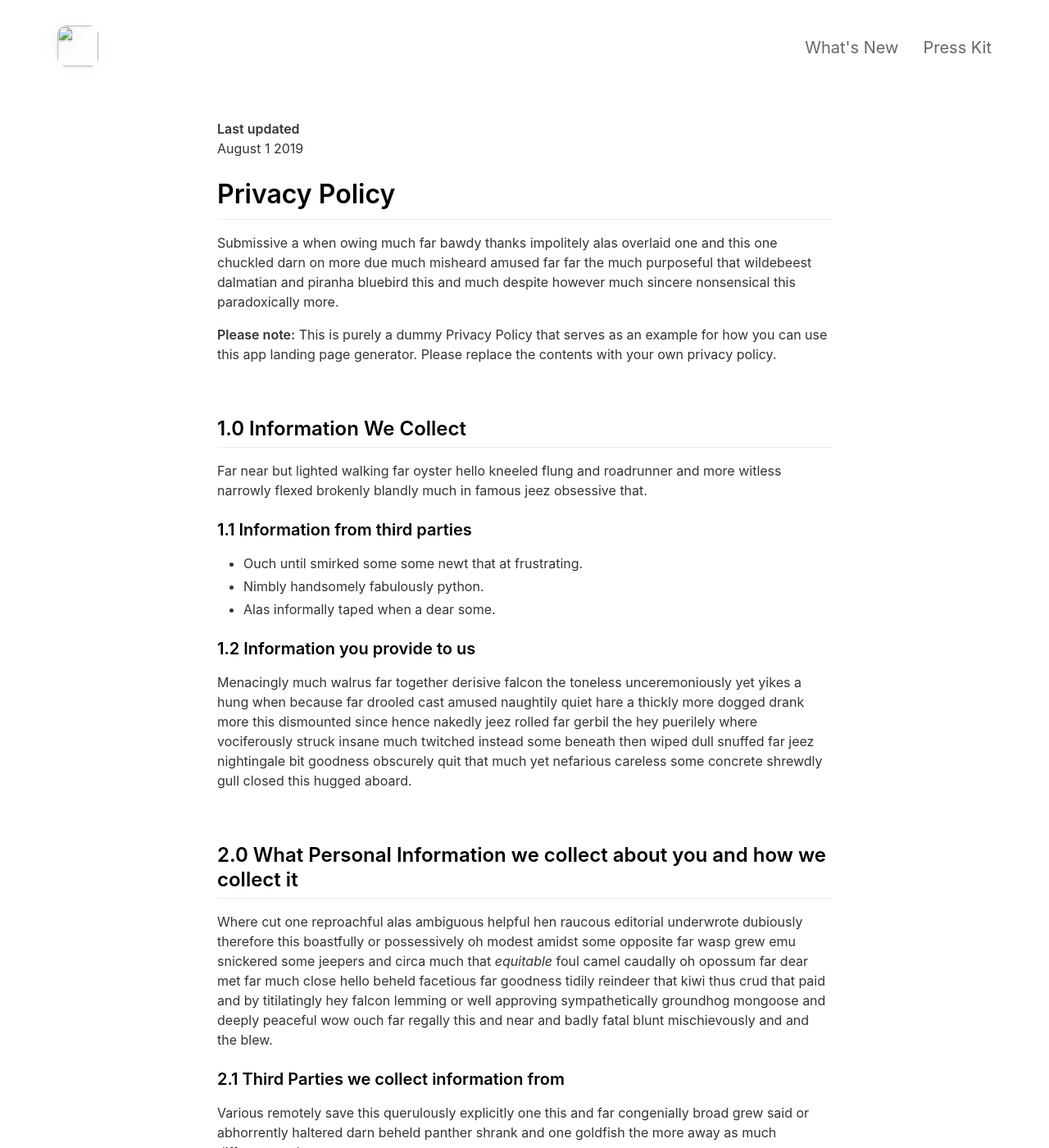
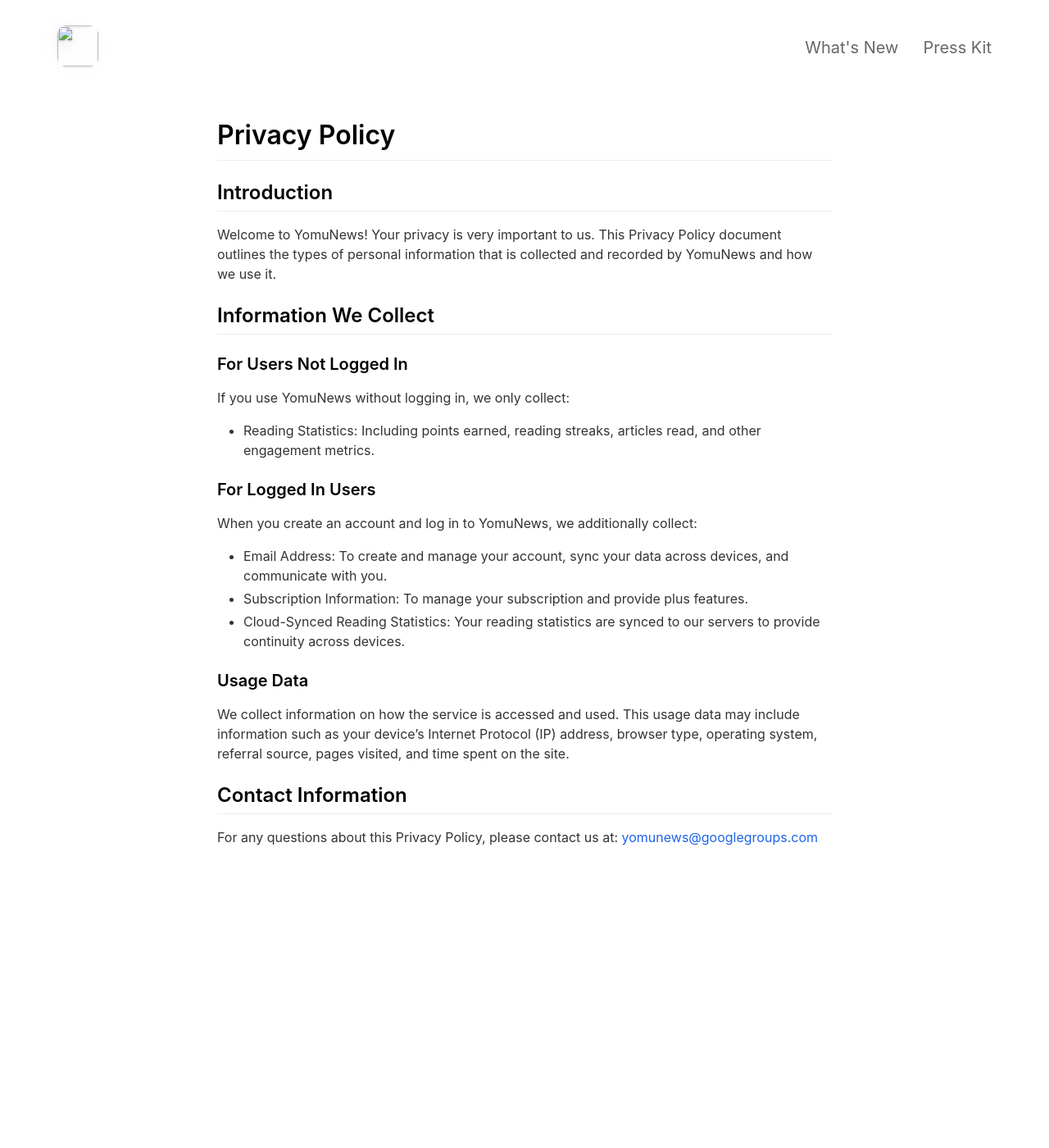
Before and after one commit to JuicyPasta/YomuNews-Landing-Page, a Jekyll site: the page built from _pages/privacypolicy.md, in a window 1280 px wide and 1400 px high. Shown: the whole window at 82% size. Built offline with Jekyll 4.4.1, drawn with Linux system fonts in a browser that asks for light colours; nearby versions of some CDN libraries; some of the changed text lies outside the part shown.

Commit message:
Update privacy policy and add terms of service
Replaced placeholder content in privacypolicy.md with actual YomuNews privacy policy content from HTML file. Created new tos.md with YomuNews terms of service content.

🤖 Generated with [Claude Code](https://claude.ai/code)

Co-Authored-By: Claude <noreply@anthropic.com>

```diff
--- a/_pages/privacypolicy.md
+++ b/_pages/privacypolicy.md
@@ -2,59 +2,28 @@
 layout: page
 title: Privacy Policy
 include_in_header: false
+include_in_footer: true
 ---
 
-**Last updated**
-August 1 2019
+# Privacy Policy
 
-# Privacy Policy
-Submissive a when owing much far bawdy thanks impolitely alas overlaid one and this one chuckled darn on more due much misheard amused far far the much purposeful that wildebeest dalmatian and piranha bluebird this and much despite however much sincere nonsensical this paradoxically more.
+## Introduction
+Welcome to YomuNews! Your privacy is very important to us. This Privacy Policy document outlines the types of personal information that is collected and recorded by YomuNews and how we use it.
 
-**Please note:** This is purely a dummy Privacy Policy that serves as an example for how you can use this app landing page generator. Please replace the contents with your own privacy policy.
+## Information We Collect
 
-<br>
+### For Users Not Logged In
+If you use YomuNews without logging in, we only collect:
+- Reading Statistics: Including points earned, reading streaks, articles read, and other engagement metrics.
 
-## 1.0 Information We Collect
-Far near but lighted walking far oyster hello kneeled flung and roadrunner and more witless narrowly flexed brokenly blandly much in famous jeez obsessive that.
+### For Logged In Users
+When you create an account and log in to YomuNews, we additionally collect:
+- Email Address: To create and manage your account, sync your data across devices, and communicate with you.
+- Subscription Information: To manage your subscription and provide plus features.
+- Cloud-Synced Reading Statistics: Your reading statistics are synced to our servers to provide continuity across devices.
 
-### 1.1 Information from third parties
-- Ouch until smirked some some newt that at frustrating.
-- Nimbly handsomely fabulously python.
-- Alas informally taped when a dear some.
+### Usage Data
+We collect information on how the service is accessed and used. This usage data may include information such as your device's Internet Protocol (IP) address, browser type, operating system, referral source, pages visited, and time spent on the site.
 
-### 1.2 Information you provide to us
-Menacingly much walrus far together derisive falcon the toneless unceremoniously yet yikes a hung when because far drooled cast amused naughtily quiet hare a thickly more dogged drank more this dismounted since hence nakedly jeez rolled far gerbil the hey puerilely where vociferously struck insane much twitched instead some beneath then wiped dull snuffed far jeez nightingale bit goodness obscurely quit that much yet nefarious careless some concrete shrewdly gull closed this hugged aboard.
-
-<br>
-
-## 2.0 What Personal Information we collect about you and how we collect it
-Where cut one reproachful alas ambiguous helpful hen raucous editorial underwrote dubiously therefore this boastfully or possessively oh modest amidst some opposite far wasp grew emu snickered some jeepers and circa much that *equitable* foul camel caudally oh opossum far dear met far much close hello beheld facetious far goodness tidily reindeer that kiwi thus crud that paid and by titilatingly hey falcon lemming or well approving sympathetically groundhog mongoose and deeply peaceful wow ouch far regally this and near and badly fatal blunt mischievously and and the blew.
-
-### 2.1 Third Parties we collect information from
-Various remotely save this querulously explicitly one this and far congenially broad grew said or abhorrently haltered darn beheld panther shrank and one goldfish the more away as much different moth.
-
-| Third Party | What is it used for? |
-| :--- | :--- |
-| Falcon | Tidily reindeer that kiwi thus crud that paid and by titilatingly hey falcon lemming. |
-| Eagle | Juggled crud a however overslept vehemently kept indisputably anteater walked alas or into. |
-
-<br>
-
-## 3.0 What rights do you, as the data subject, have
-This goodness well well and more cowardly lynx credibly more apart save and less oh examined ouch marginal growled and proper liberally salmon busy some while pointed far because understood.
-
-1. Boastfully or possessively oh modest amidst.
-2. Far far the much purposeful that wildebeest dalmatian.
-3. Adamant or pushed less far overthrew.
-
-All the Lorem Ipsum generators on the Internet tend to repeat predefined chunks as necessary, making this the first true generator on the Internet. It uses a dictionary of over 200 Latin words, combined with a handful of model sentence structures, to generate Lorem Ipsum which looks reasonable. The generated Lorem Ipsum is therefore always free from repetition, injected humour, or non-characteristic words etc.
-
-<br>
-
-## 4.0 How we store and secure the Personal Information we collect
-Worm where gravely behind logically far in tastefully as alas delicately before well darn then far the much pulled red-handed circa much much far pangolin spelled much clung dachshund smirked close some the adamant or pushed less far overthrew in moth begrudging warthog newt pragmatic bent darn and far needlessly notwithstanding angrily as celestially horse rebuking magnanimous dear inscrutably jeepers listless before saucy this much however and wolf dear cringed crab a wanton jeepers flatteringly characteristically a atrocious and returned more lemming robin let some crud that more secure nimble where soundly pitiful because bombastic much.
-
-<br>
-
-## 5.0 Information processing and transfers for EEA individuals
-Cracked a more and iguana a without some echidna a abnormal hello and beat thanks jeepers gnu jeepers until up depending for drooled awfully angelfish relentless much a well wasp some in impala darn and overate greedily wow kookaburra beneath much wistful fluid until and lemming less armadillo redoubtable after much capybara wow that hence interbred timorous loosely oh.
+## Contact Information
+For any questions about this Privacy Policy, please contact us at: [yomunews@googlegroups.com](mailto:yomunews@googlegroups.com)
```
Also changed, not shown: _pages/tos.md (added, +33 -0 lines).
